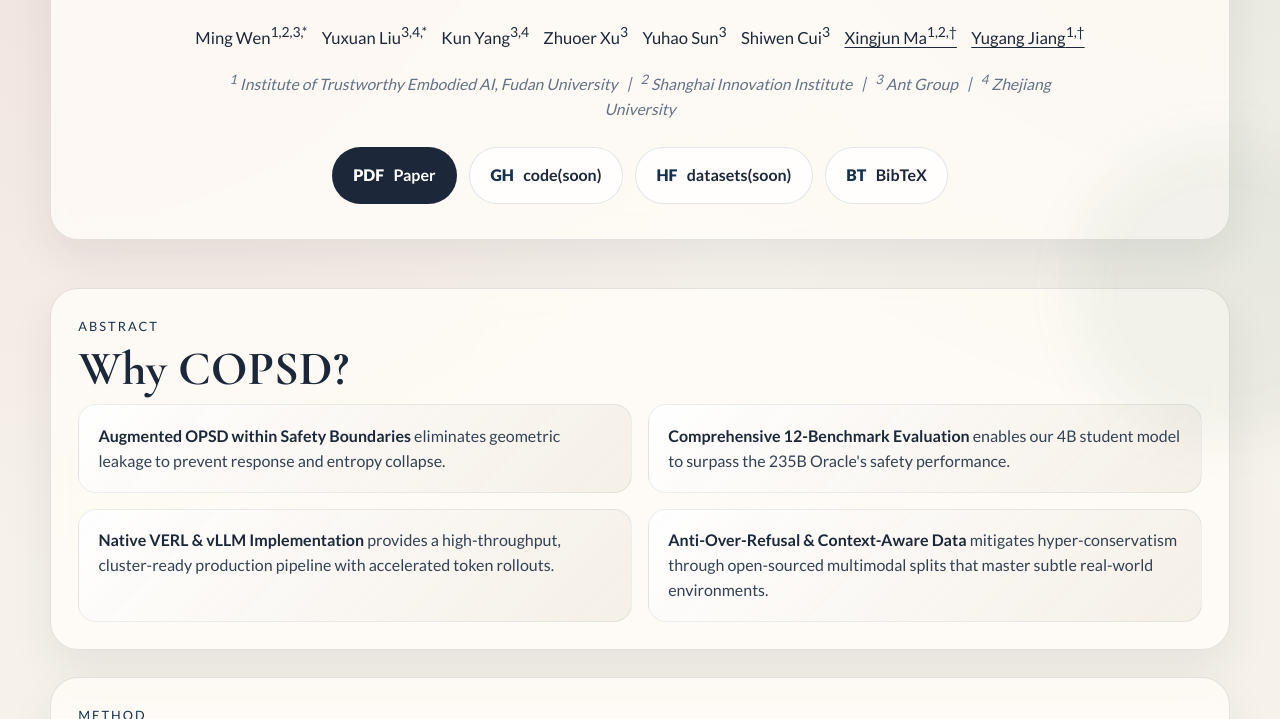
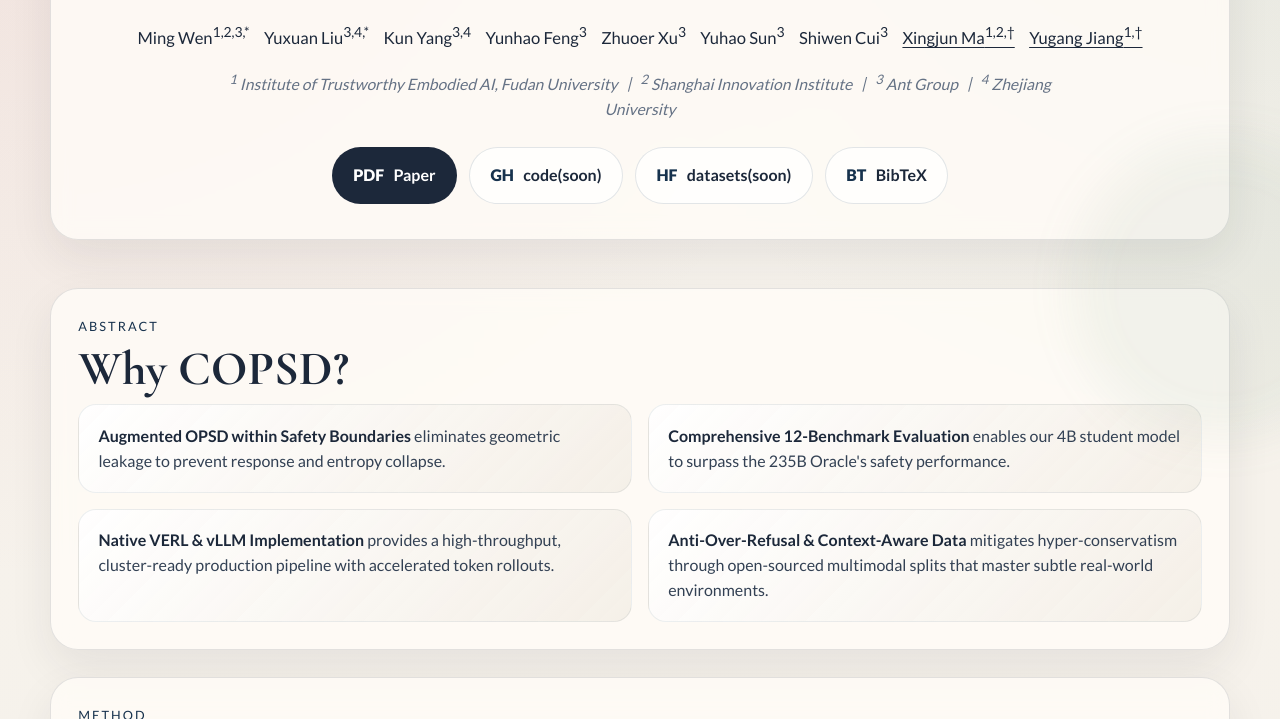
Before and after one commit to SII-FLEEECERmw/SafeC-OPSD, a plain HTML site: page docs/index.html in a window 1280 px wide. Shown: the part 381-1100 px from the top of the page. Drawn offline with nearby package versions, Linux system fonts and the light colour scheme.

Commit message:
addauthor

```diff
--- a/docs/index.html
+++ b/docs/index.html
@@ -628,6 +628,7 @@
             <span>Ming Wen<sup>1,2,3,*</sup></span>
             <span>Yuxuan Liu<sup>3,4,*</sup></span>
             <span>Kun Yang<sup>3,4</sup></span>
+            <span>Yunhao Feng<sup>3</sup></span>
             <span>Zhuoer Xu<sup>3</sup></span>
             <span>Yuhao Sun<sup>3</sup></span>
             <span>Shiwen Cui<sup>3</sup></span>
```
Also changed, not shown: 1 other file.
